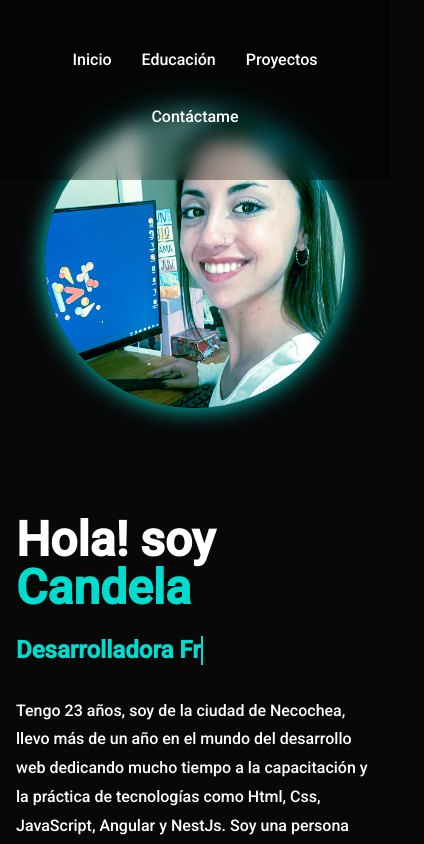
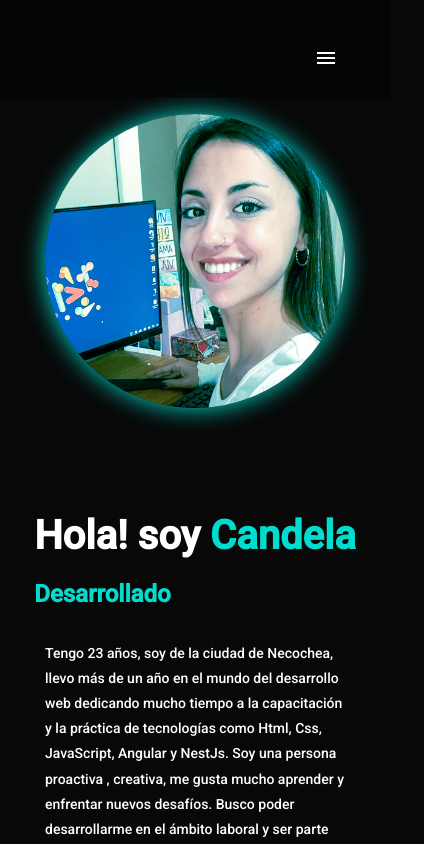
Before and after one commit to CandeLandi/portfolio, an Angular app: page / in a window 390 px wide. Shown: the top 844 px of the page, 424 px wide, since content can reach past the window. Built offline with nearby package versions, Linux system fonts and the light colour scheme.

Commit message:
finish portfolio :)

```diff
--- a/src/app/app.component.scss
+++ b/src/app/app.component.scss
@@ -1,14 +1,13 @@
-
 header {
   position: fixed;
   top: 0;
   left: 0;
   width: 100%;
-    padding: 25px 50px;
+  padding: 20px 40px;
   background: rgba(0, 0, 0, 0.3);
   backdrop-filter: blur(10px);
   display: flex;
-    justify-content:flex-end;
+  justify-content: flex-end;
   align-items: center;
   z-index: 5;
 
@@ -18,9 +17,10 @@
 
 }
 
-  @media(max-width:600px){
+@media(max-width:600px) {
   header {
     display: flex;
-      justify-content: center;
+    align-items: flex-end;
+    padding: 15px 30px;
   }
 }
--- a/src/app/app.module.ts
+++ b/src/app/app.module.ts
@@ -11,6 +11,8 @@ import { PortfolioComponent } from './pages/portfolio/portfolio.component';
 import {MatButtonModule} from '@angular/material/button';
 import { FooterComponent } from './components/footer/footer.component';
 import { ContactMeComponent } from './pages/contact-me/contact-me.component';
+import {MatIconModule} from '@angular/material/icon';
+import {MatSidenavModule} from '@angular/material/sidenav';
 
 @NgModule({
   declarations: [
@@ -25,7 +27,9 @@ import { ContactMeComponent } from './pages/contact-me/contact-me.component';
   imports: [
     BrowserModule,
     AppRoutingModule,
-    MatButtonModule
+    MatButtonModule,
+    MatIconModule,
+    MatSidenavModule
   ],
   providers: [
     provideAnimationsAsync()
--- a/src/app/components/footer/footer.component.scss
+++ b/src/app/components/footer/footer.component.scss
@@ -82,8 +82,7 @@ footer {
   }
 }
 
-@media(max-width:600px) {
-
+@media (max-width: 600px) {
   footer {
     .social-icons {
       a {
@@ -92,15 +91,8 @@ footer {
       }
     }
 
-  }
-
-  .list {
-    display: flex;
-    justify-content: space-between;
-    li {
-      a {
-        color: red($color: #000000);
-      }
+    .list {
+      display: none;  // Ocultar el menú cuando el ancho es menor a 600px
     }
   }
 }
--- a/src/app/components/navbar/navbar.component.html
+++ b/src/app/components/navbar/navbar.component.html
@@ -1,7 +1,19 @@
-
 <nav class="navbar">
-  <a href="#home"  class="active"><span> Inicio </span></a>
-  <a href="#education"> Educación </a>
-  <a href="#portfolio"> Proyectos </a>
-  <a href="#contact"> Contáctame </a>
+  <button mat-icon-button class="hamburger-menu" (click)="toggleMenu()" *ngIf="isMobile">
+    <mat-icon>menu</mat-icon>
+  </button>
+  <div [class.active]="menuOpen || !isMobile" class="menu">
+    <a href="#home" [class.active]="active === '#home'" (click)="setActiveNav('#home')">Inicio</a>
+    <a href="#education" [class.active]="active === '#education'" (click)="setActiveNav('#education')">Educación</a>
+    <a href="#portfolio" [class.active]="active === '#portfolio'" (click)="setActiveNav('#portfolio')">Proyectos</a>
+    <a href="#contact" [class.active]="active === '#contact'" (click)="setActiveNav('#contact')">Contáctame</a>
+  </div>
 </nav>
+<mat-sidenav-container *ngIf="isMobile" class="sidenav-container">
+  <mat-sidenav #sidenav mode="over" [(opened)]="menuOpen">
+    <a href="#home" [class.active]="active === '#home'" (click)="setActiveNav('#home'); sidenav.close()">Inicio</a>
+    <a href="#education" [class.active]="active === '#education'" (click)="setActiveNav('#education'); sidenav.close()">Educación</a>
+    <a href="#portfolio" [class.active]="active === '#portfolio'" (click)="setActiveNav('#portfolio'); sidenav.close()">Proyectos</a>
+    <a href="#contact" [class.active]="active === '#contact'" (click)="setActiveNav('#contact'); sidenav.close()">Contáctame</a>
+  </mat-sidenav>
+</mat-sidenav-container>
--- a/src/app/components/navbar/navbar.component.scss
+++ b/src/app/components/navbar/navbar.component.scss
@@ -1,54 +1,75 @@
-nav {
-  a {
-    text-decoration: none;
-    font-size: 1rem;
-    color: var(--text-color);
-    margin-left: 40px;
-    font-weight: 500;
-    transition: 0.3 ease;
-    border-bottom: 3px solid transparent;
+.navbar {
+  display: flex;
+  justify-content: space-between;
+  align-items: center;
+  padding: 10px;
 
-    &:hover {
-      color: var(--main-color);
-      border-bottom: 1px solid var(--main-color);
+  .menu {
+    display: flex;
+    a {
+      margin: 0 15px;
+      text-decoration: none;
+      color: inherit;
+
+      &.active {
+        font-weight: bold;
+      }
+    }
+  }
+
+  .hamburger-menu {
+    display: none;
+    cursor: pointer;
+    font-size: 30px;
+
+  }
+
+  @media (max-width: 600px) {
+    .hamburger-menu {
+      display: block;
 
     }
+    .menu {
+      display: none;
 
-    &:active {
-      color: var(--main-color);
-      border-bottom: 3px solid var(--main-color);
+      &.active {
+        display: flex;
+        flex-direction: column;
+        width: 100%;
+        a {
+          margin: 15px 0;
+        }
+      }
     }
-
-
-    ;
   }
 }
 
-@media(max-width:600px) {
+.sidenav-container {
+  display: none;
+}
 
-  nav {
+@media (max-width: 600px) {
+  .sidenav-container {
+    display: block;
+  }
+
+  .navbar {
     display: flex;
-    justify-content: center;
-    align-items: center;
+    justify-content: flex-end;
+    padding: 10px;
+  }
+  .menu {
+    display: none;
+    align-items: end;
 
-    a {
-      margin: 15px;
+    &.active {
+      display: flex;
+      flex-direction: column;
+      width: 100%;
+      margin-right: 10px;
+      a {
+        margin: 15px 0;
+      }
     }
   }
-
 }
-
-
-/*
-@media(max-width:600px) {
-  nav {
-    display: inline-flex;
-    justify-content: center;
-    align-items: center;
-
-    a {
-      font-size: 15px;
-    }
-
-  }
-} */
--- a/src/app/components/navbar/navbar.component.ts
+++ b/src/app/components/navbar/navbar.component.ts
@@ -1,16 +1,34 @@
-import { Component } from '@angular/core';
+import { Component, HostListener, OnInit } from '@angular/core';
 
 @Component({
   selector: 'app-navbar',
   templateUrl: './navbar.component.html',
-  styleUrl: './navbar.component.scss'
+  styleUrls: ['./navbar.component.scss']
 })
-export class NavbarComponent {
+export class NavbarComponent implements OnInit {
+  active: string = '#home';
+  menuOpen: boolean = false;
+  isMobile: boolean = false;
 
-  active: string = '#';
+  ngOnInit() {
+    this.checkScreenWidth();
+  }
+
+  @HostListener('window:resize', ['$event'])
+  onResize(event: any) {
+    this.checkScreenWidth();
+  }
+
+  checkScreenWidth() {
+    this.isMobile = window.innerWidth <= 600;
+  }
 
   setActiveNav(url: string) {
     this.active = url;
+    this.menuOpen = false; // Cerrar el menú después de hacer clic en un enlace
   }
 
+  toggleMenu() {
+    this.menuOpen = !this.menuOpen;
+  }
 }
--- a/src/app/pages/contact-me/contact-me.component.scss
+++ b/src/app/pages/contact-me/contact-me.component.scss
@@ -1,5 +1,5 @@
 section {
-  padding: 8rem 12% 8rem;
+margin-bottom: 50px;
 }
 
 .heading {
@@ -7,7 +7,7 @@ section {
   text-align: center;
   margin: 2rem 0;
   font-weight: 800;
-  margin-bottom: 100px;
+  margin-bottom: 50px;
 
   span {
     color: var(--main-color);
--- a/src/app/pages/education/education.component.scss
+++ b/src/app/pages/education/education.component.scss
@@ -110,7 +110,7 @@ section {
   section {
 
     .heading {
-      font-size: 3rem;
+      font-size: 2rem;
 
     }
   }
@@ -174,7 +174,7 @@ section {
   }
 
   .timeline-date {
-    padding-left: 25px;
+    padding-left: 15px;
     font-size: 12px;
 
   }
--- a/src/app/pages/home/home.component.scss
+++ b/src/app/pages/home/home.component.scss
@@ -154,18 +154,24 @@ section {
   animation: typing 3s steps(24, end) infinite, blink-caret 0.75s step-end infinite;
 }
 
-
 @keyframes typing {
-  from { width: 0; }
-  to { width: 100%; }
+  0% { width: 0; }
+  50% { width: 100%; }
+  100% { width: 100%; }
 }
 
 
 @keyframes blink-caret {
-  from, to { border-color: transparent; }
-  50% { border-color: var(--main-color); }
+
+  from,
+  to {
+    border-color: transparent;
+  }
+
+  50% {
+    border-color: var(--main-color);
+  }
 }
-
 
 @media(max-width:895px) {
 
@@ -174,8 +180,9 @@ section {
     flex-direction: column-reverse;
 
     .home-content {
+      text-align: start;
       h1 {
-        font-size: 3rem;
+        font-size: 2.5rem;
       }
 
       h3 {
@@ -199,3 +206,30 @@ section {
 
 
 }
+
+@media(max-width:600px) {
+
+  .home {
+    flex-direction: column-reverse;
+
+    .home-content {
+      text-align: start;
+      h1 {
+        font-size: 2.5rem;
+      }
+
+      h3 {
+        font-size: 1.5rem;
+      }
+
+      p {
+        max-width: 300px;
+        margin: 0 auto;
+        font-size: 14px;
+      }
+
+
+    }
+  }
+
+}
--- a/src/app/pages/portfolio/portfolio.component.scss
+++ b/src/app/pages/portfolio/portfolio.component.scss
@@ -12,7 +12,7 @@
 .portfolio-container {
   display: grid;
   grid-template-columns: repeat(3, 1fr);
-  gap: 2.5rem;
+  gap: 3rem;
   display: flex;
   flex-wrap: wrap;
   margin: 0px 10px;
@@ -36,6 +36,7 @@
   background: rgba(0, 0, 0, 0.3);
   border: 1px solid var(--main-color);
   box-shadow: 0 4px 8px rgba(0, 0, 0, 0.1);
+  margin-bottom: 25px;
 
 
   &:hover {
@@ -159,10 +160,22 @@
 
 @media screen and (max-width: 600px) {
   .portfolio-title {
+    width: 100%;
+
     h2 {
-      font-size: 3rem;
+      font-size: 2rem;
     }
   }
+
+  .portfolio-container {
+    width: 100%;
+    align-items: center;
+    padding: 10px;
+    gap: 15px;
+
+  }
+
+
 }
 
 span {
```
Lines whose indentation alone changed are shown as unchanged.
